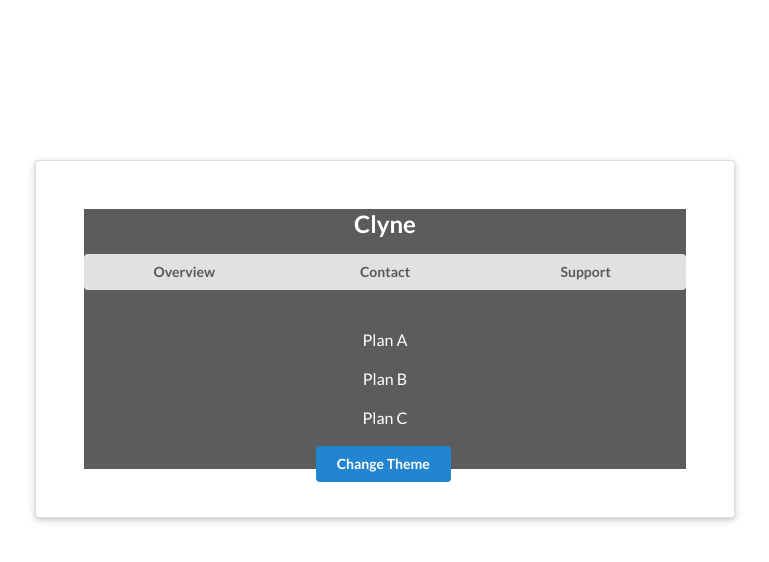
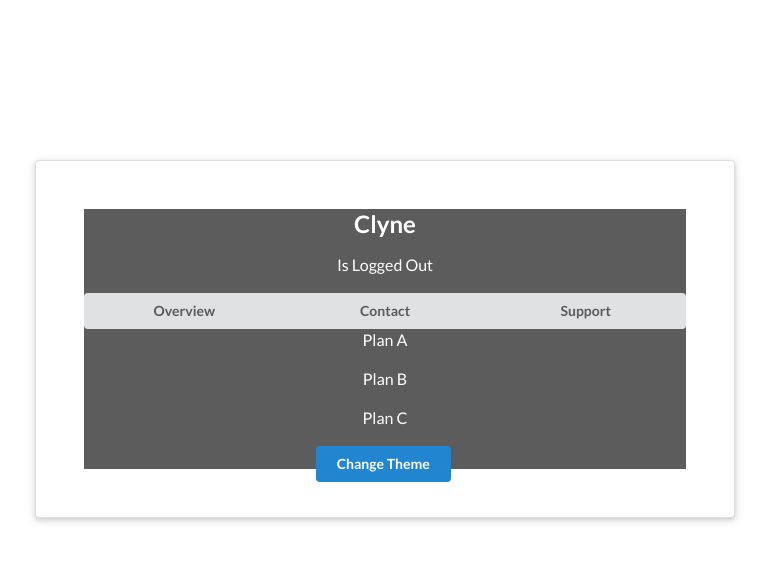
Before and after one commit to clippefuentes/another-practice-react-app, a React (Create React App) app: page / in a window 1280 px wide. Shown: the top 562 px of the page, without its empty margins (255-1024 px from the left). Built offline with nearby package versions, Linux system fonts and the light colour scheme.

Commit message:
do multiple context on 1 component

```diff
--- a/src/App.js
+++ b/src/App.js
@@ -2,15 +2,18 @@
 import Navbar from './components/Navbar'
 import ToDoList from './components/ToDoList'
 import ThemeContextProvider from './contexts/ThemeContext'
+import AuthContextProvider from './contexts/AuthContext'
 
 function App() {
   return (
     <div className="App">
       <div className="ui raised very padded text container segment">
-        <ThemeContextProvider>
-          <Navbar />
-          <ToDoList />
-        </ThemeContextProvider>
+        <AuthContextProvider>
+          <ThemeContextProvider>
+            <Navbar />
+            <ToDoList />
+          </ThemeContextProvider>
+        </AuthContextProvider>
       </div>
     </div>
   );
--- a/src/components/Navbar.js
+++ b/src/components/Navbar.js
@@ -1,11 +1,15 @@
 import React from 'react';
 import { ThemeContext } from '../contexts/ThemeContext';
+import { AuthContext } from '../contexts/AuthContext';
 
 class Navbar extends React.Component {
   render() {
     return (
-      <ThemeContext.Consumer>{(context) => {
-        const { isDarkTheme, darkTheme, lightTheme } = context;
+      <AuthContext.Consumer>{(authContext) => {
+        return (
+          <ThemeContext.Consumer>{(themeContext) => {
+            const { isDarkTheme, darkTheme, lightTheme } = themeContext;
+            const { isLoggedIn, changeAuthStatus } = authContext;
             const theme = isDarkTheme ? darkTheme : lightTheme;
             return (
               <nav
@@ -18,6 +22,12 @@
                 <h2 style={{textAlign: 'center'}}>
                   Clyne
                 </h2>
+                <p
+                  onClick={changeAuthStatus}
+                  style={{textAlign: 'center'}}
+                >
+                  {isLoggedIn ? 'Is Logged In' : 'Is Logged Out'}
+                </p>
                 <div className="ui three buttons">
                   <button className="ui button">Overview</button>
                   <button className="ui button">Contact</button>
@@ -28,6 +38,9 @@
           }}
           </ThemeContext.Consumer>
         )
+      }}
+      </AuthContext.Consumer>
+    )
   }
 }
 
--- /dev/null
+++ b/src/contexts/AuthContext.js
@@ -0,0 +1,25 @@
+import React, { createContext } from 'react';
+
+export const AuthContext = createContext();
+
+class AuthContextProvider extends React.Component {
+  state = {
+    isLoggedIn: false
+  };
+
+  changeAuthStatus = () => {
+    this.setState({ isLoggedIn: !this.state.isLoggedIn })
+  }
+  render() {
+    return (
+      <AuthContext.Provider value={{
+        ...this.state,
+        changeAuthStatus: this.changeAuthStatus
+      }}>
+        {this.props.children}
+      </AuthContext.Provider>
+    )
+  }
+}
+
+export default AuthContextProvider;
```
Lines whose indentation alone changed are shown as unchanged.
